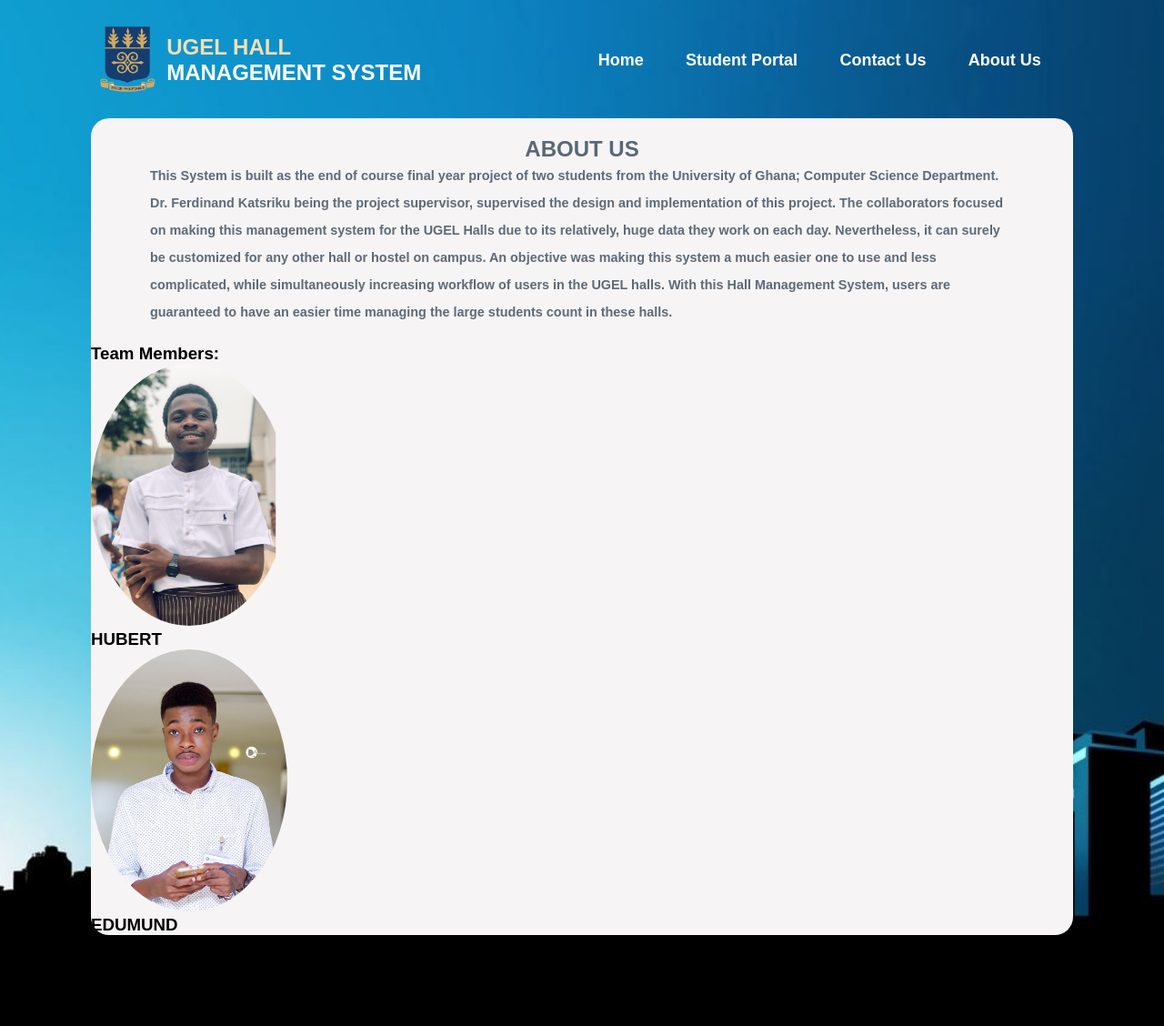
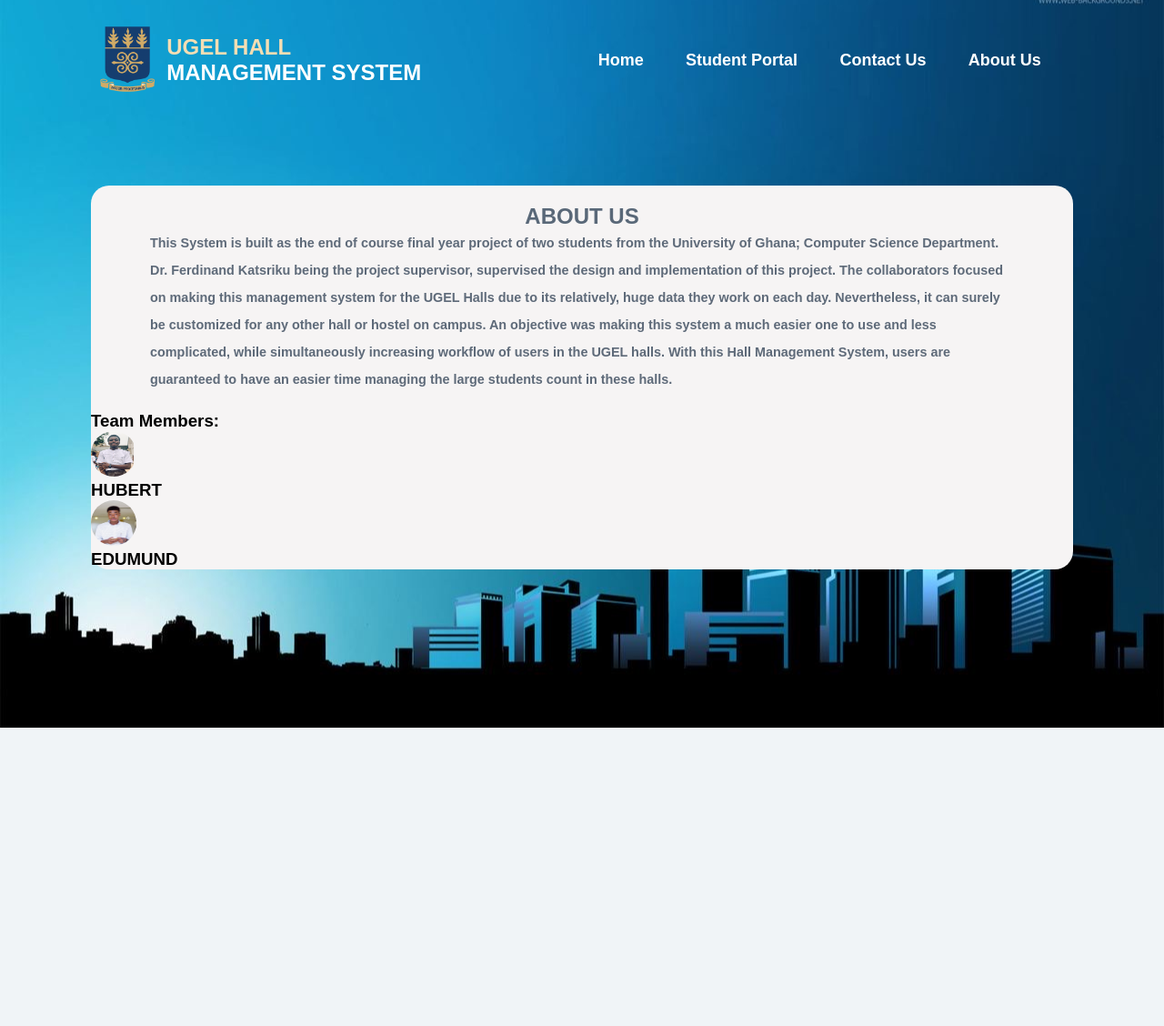
Before and after one commit to mr-mensah/Hall-management-system, a Flask app: page /about_us in a window 1280 px wide. Shown: the whole page at 91% size. After the commit the page ends 800 px from the top, so only its background shows below. Run offline with Flask 3, Linux system fonts and the light colour scheme.

Commit message:
Update about_us.html

```diff
--- a/templates/about_us.html
+++ b/templates/about_us.html
@@ -28,7 +28,7 @@
     <div class="team-set">
     <div class="Team">
       <img
-        class="member"
+        style="width: 50px; height: 50px; border-radius: 50%;"
         src="{{url_for('static', filename='images/Hubert.png')}}"
         alt="Hubert"/>
         <h3>HUBERT</h3>
@@ -36,7 +36,7 @@
 
     <div class="Team">
       <img
-        class="member"
+        style="width: 50px; height: 50px; border-radius: 50%;"
         src="{{url_for('static', filename='images/Eddy.png')}}"
         alt="EdUMUND"/>
         <h3>EDUMUND</h3>
```
